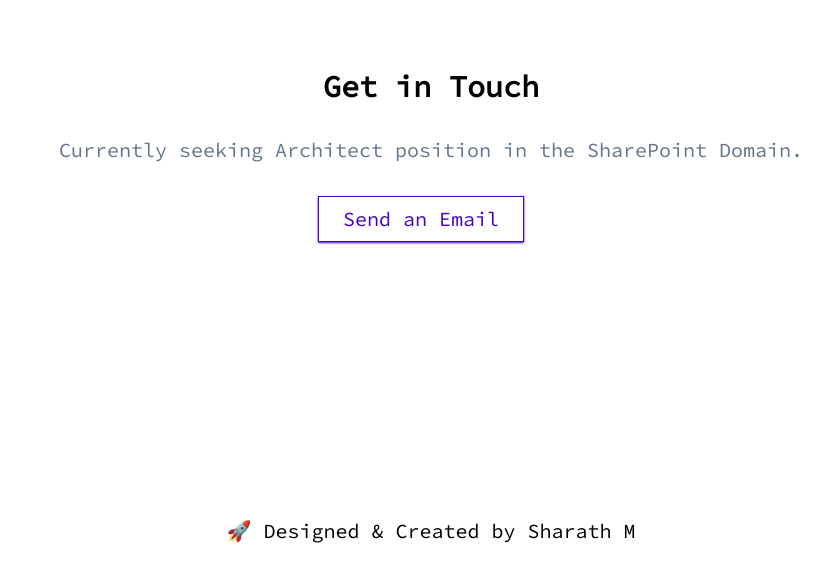
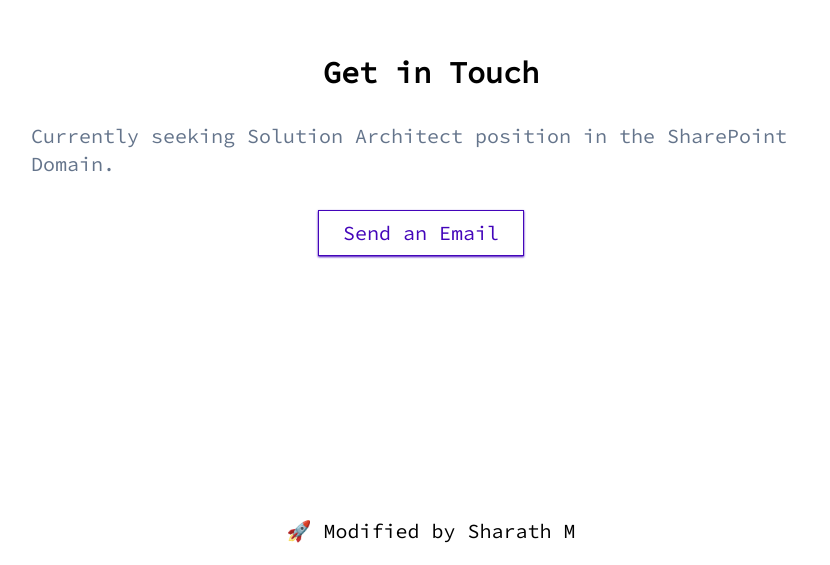
Before and after one commit to SharathNaik/sp_portfolio, a Vue app: page / in a window 1280 px wide. Shown: the part 4151-4716 px from the top of the page, without its empty margins (209-1039 px from the left). Built offline with nearby package versions, Linux system fonts and the light colour scheme.

Commit message:
Minor Updates.

```diff
--- a/src/portfolio.js
+++ b/src/portfolio.js
@@ -24,7 +24,7 @@ const greeting = {
     name: "Sharath M",
     message: "I'm a SharePoint Developer with 10 years of experiance.",
     basedLocation: "Bengaluru, IN",
-    resumeLink: "", // recommended: google drive file share link (change to "anyone on the internet can view")
+    resumeLink: "https://drive.google.com/file/d/1wJAYaw2d3i0sPILqqqjFlHY30j95AC66/view?usp=sharing", // recommended: google drive file share link (change to "anyone on the internet can view")
     logo: {
         link: "images/initials.png", // use relative path from  parent directory -> ex: images/image.ext
         custom: true // takes precedence over image logo and allows for custom HTML logo (./components/Navbar.vue)
@@ -281,7 +281,7 @@ const contact = {
     externalLink: {
         shortTitle: "Get in Touch",
         note: [
-            "Currently seeking Architect position in the SharePoint Domain.",
+            "Currently seeking Solution Architect position in the SharePoint Domain.",
         ], // paragraph breaks will be entered after each item,
         link: {
             email: "nayak.sharath81@gmail.com", // email takes precedance
--- a/src/views/MainView.vue
+++ b/src/views/MainView.vue
@@ -48,7 +48,7 @@
 						<ContactView :content="portfolio.contact" :transitions="portfolio.transitions" />
 
 						<footer class="hidden text-center md:block mb-5">
-							<p>🚀 Designed & Created by Sharath M</p>
+							<p>🚀 Modified by Sharath M</p>
 						</footer>
 					</div>
 				</div>
@@ -56,8 +56,7 @@
 					<p :class="['fixed bottom-2 right-10 origin-top-right rotate-90 transition-all motion-reduce:transition-none duration-500', showLanding ? 'translate-y-0 opacity-1' : '-translate-y-4 opacity-0']">📍 Based in {{ portfolio.greeting.basedLocation }}</p>
 				</div>
 				<footer class="block text-center text-sm md:hidden order-last mb-5">
-					<p>🚀 Designed & Created by <a href="https://maximshelepov.com" class="hover:text-link-color" target="_blank">Sharath M</a></p>
-					<a href="https://github.com/sharathnaik/webdev_portfolio" class="hover:text-link-color" target="_blank">Code available on Github 👾</a>
+					<p>🚀 Modified by Sharath M</p>
 				</footer>
 			</div>
 		</div>
```
